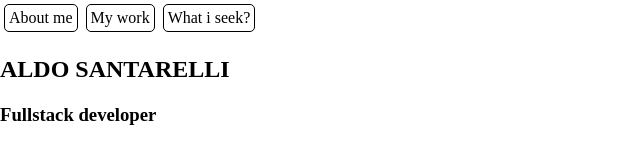
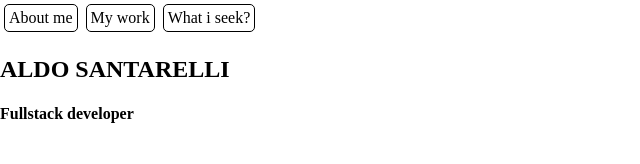
Before and after one commit to Alduxsan/alduxdev, a plain HTML site: page index.html in a window 1280 px wide. Shown: the full height of the page, 0-640 px from the left. Drawn offline with Linux system fonts and the light colour scheme.

Commit message:
checking changes for github pages

```diff
--- a/index.html
+++ b/index.html
@@ -21,8 +21,11 @@
             <p>What i seek?</p>
         </div>
     </nav>
-    <h2 class="name">ALDO SANTARELLI</h2>
-    <h3 class="role">Fullstack developer</h3>
+    <div class="nameRole">
+        <h2 class="name">ALDO SANTARELLI</h2>
+        <h4 class="role">Fullstack developer</h4>
+    </div>
+
     <script src="js/index.js"></script>
 </body>
 
```
